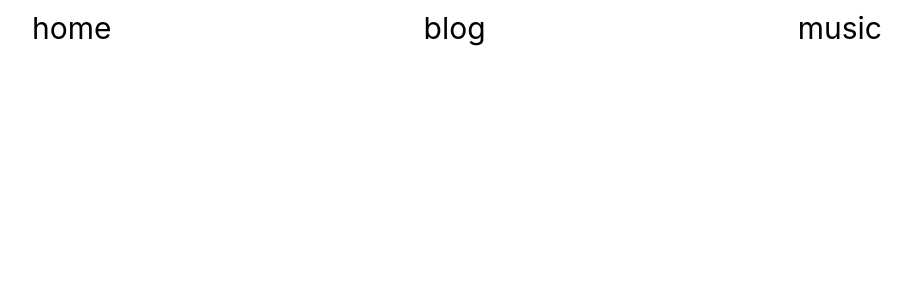
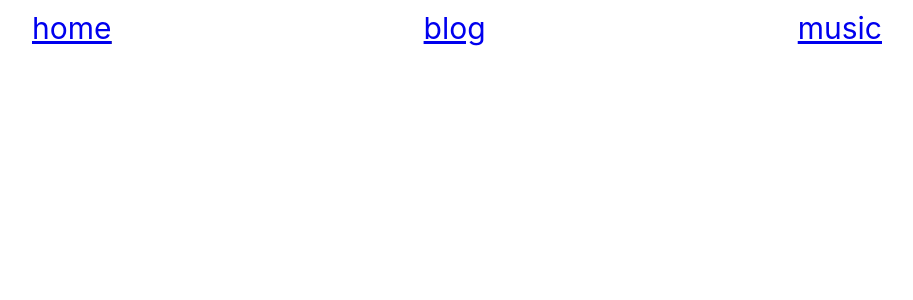
Before and after one commit to skipcloud/mysite, a Next.js app: page / in a window 1280 px wide. Shown: the top 300 px of the page, without its empty margins (183-1096 px from the left). Built offline with nearby package versions, Linux system fonts and the light colour scheme.

Commit message:
header: highlight active page in navbar

```diff
--- a/components/header/header.jsx
+++ b/components/header/header.jsx
@@ -1,15 +1,40 @@
+import React from 'react'
+import { useRouter } from 'next/router'
+import Link from 'next/link'
+
 import styles from './header.module.css'
 
 export default function Header() {
+  const router = useRouter()
   return (
     <header>
       <nav className={styles.navbar}>
         <ul>
-          <li>home</li>
-          <li>blog</li>
-          <li>music</li>
+          {linkItems(router)}
         </ul>
       </nav>
     </header>
   )
 }
+
+function linkItems(router) {
+  const links = ['home', 'blog', 'music'];
+
+  return links.map(value => {
+    let path = `/${value}`;
+    if (value === 'home') {
+      path = '/'
+    }
+
+    console.log(`/${path}`)
+    return (
+      <li
+        key={value}
+        className={router.pathname === path ? styles.activePage : ''}>
+        <Link href={path}>
+          {value}
+        </Link>
+      </li>
+    )
+  })
+}
--- a/components/header/header.module.css
+++ b/components/header/header.module.css
@@ -9,3 +9,7 @@
   list-style: none;
   font-size: 3rem;
 }
+
+.activePage {
+  text-decoration: underline;
+}
```
